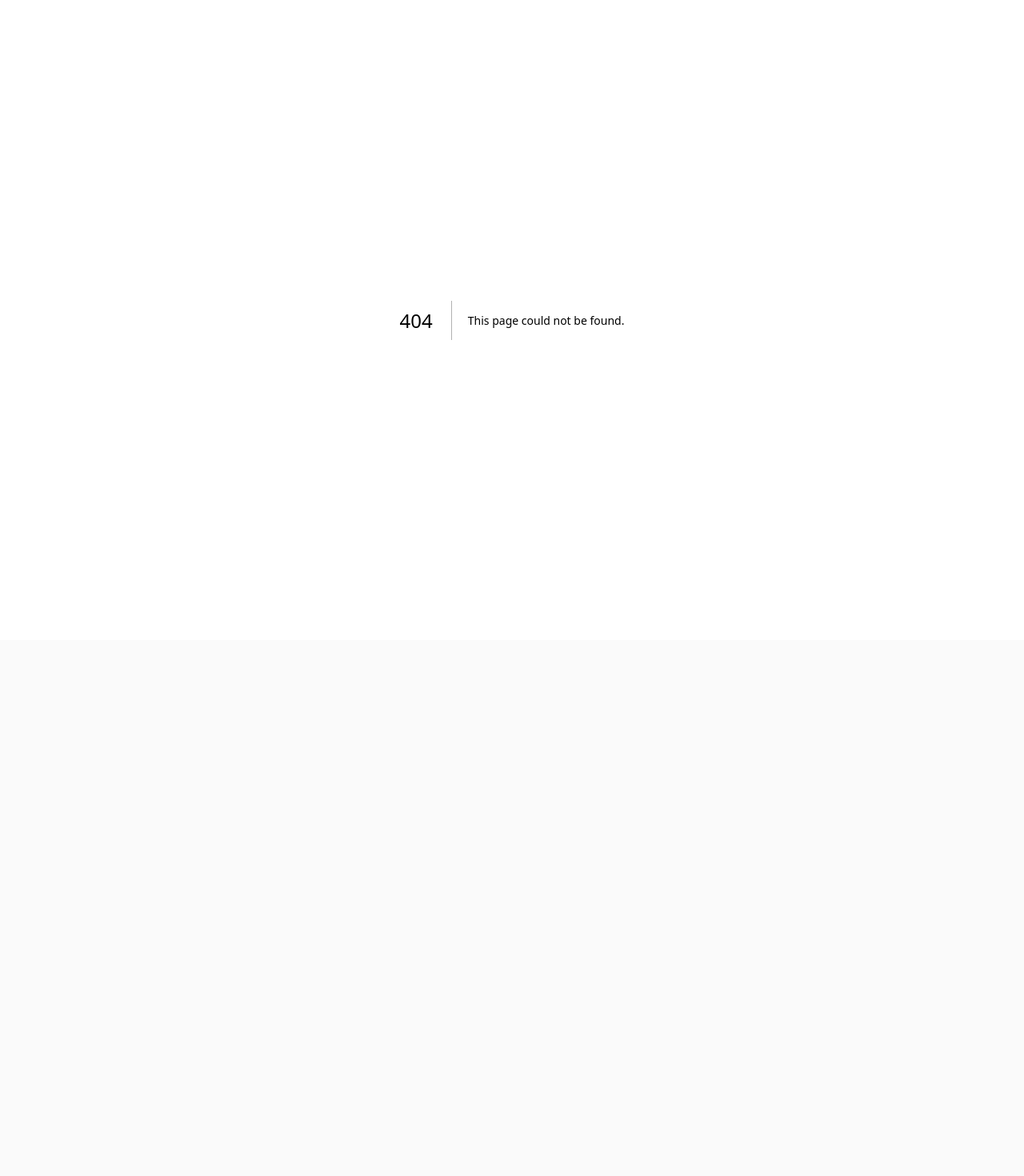
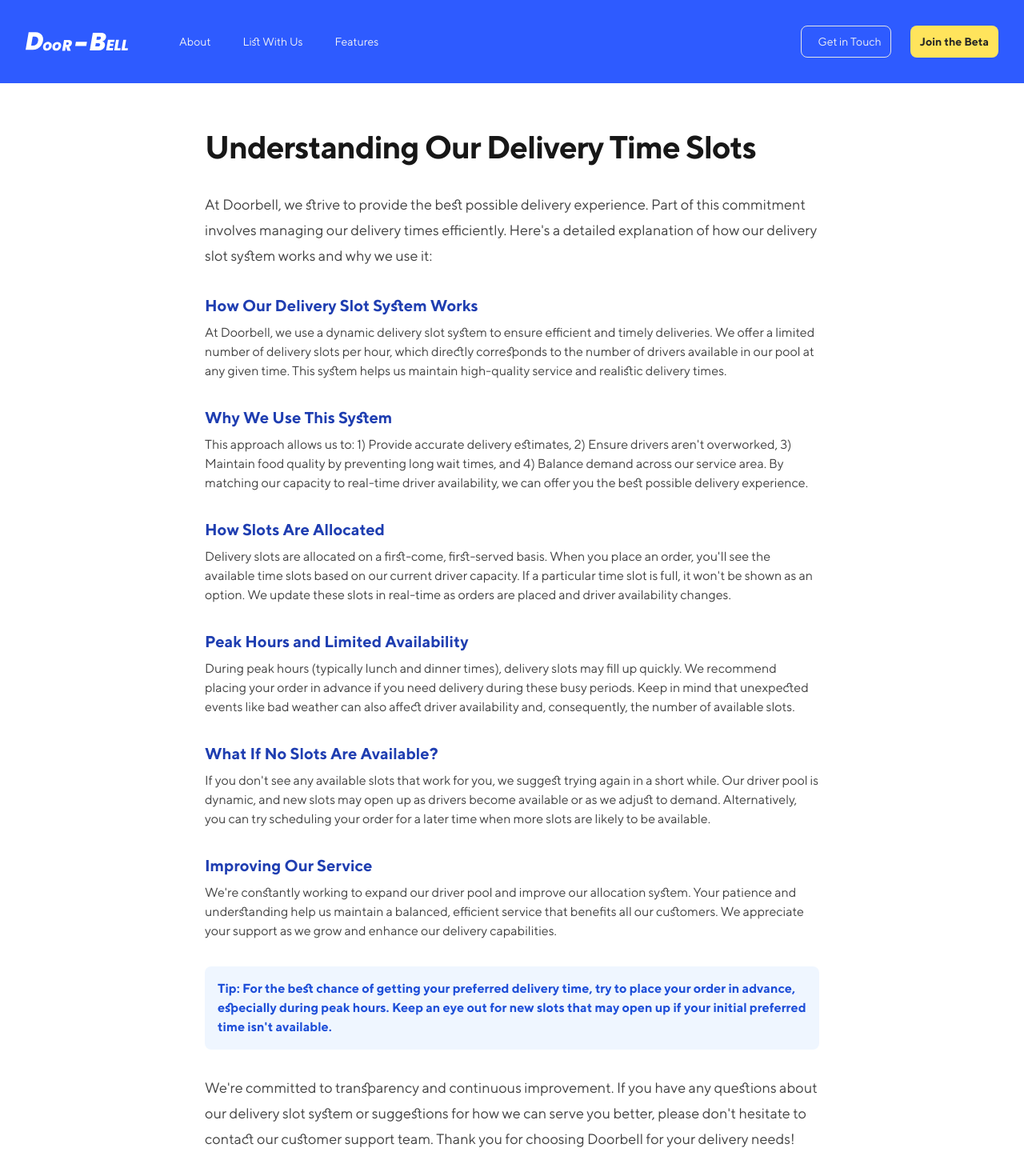
Before and after one commit to liwoo/doorbell-site, a Next.js app: page /delivery-time-help in a window 1280 px wide. Before the commit this address had no page. Shown: the top 1470 px of the page at 80% size. Before the commit the page ends 800 px from the top, so only its background shows below. Built offline with nearby package versions, Linux system fonts and the light colour scheme.

Commit message:
fixed some quoting errors

```diff
--- a/src/pages/delivery-help.jsx
+++ b/src/pages/delivery-help.jsx
@@ -41,14 +41,14 @@ export default function DeliveryHelp() {
           </h1>
           <p className="mb-8 text-lg text-gray-700">
             At Doorbell, we strive to make your delivery experience as smooth and transparent as possible.
-            Here's a step-by-step guide to help you understand our delivery process:
+            Here&apos;s a step-by-step guide to help you understand our delivery process:
           </p>
           {deliverySteps.map((step, index) => (
             <DeliveryStep key={index} {...step} />
           ))}
           <p className="mt-8 text-lg text-gray-700">
             If you have any questions or concerns during any stage of the delivery process,
-            please don't hesitate to contact our customer support team. We're here to help!
+            please don&apos;t hesitate to contact our customer support team. We&apos;re here to help!
           </p>
         </div>
       </div>
--- /dev/null
+++ b/src/pages/delivery-time-help.jsx
@@ -0,0 +1,73 @@
+import React from 'react';
+import MainLayout from "@/layouts/MainLayout";
+
+const InfoSection = ({ title, content }) => (
+  <div className="mb-8">
+    <h2 className="text-xl font-semibold mb-2 text-primary-dark">{title}</h2>
+    <p className="text-gray-700">{content}</p>
+  </div>
+);
+
+export default function DeliveryTimeHelp() {
+  const sections = [
+    {
+      title: "How Our Delivery Slot System Works",
+      content: "At Doorbell, we use a dynamic delivery slot system to ensure efficient and timely deliveries. We offer a limited number of delivery slots per hour, which directly corresponds to the number of drivers available in our pool at any given time. This system helps us maintain high-quality service and realistic delivery times."
+    },
+    {
+      title: "Why We Use This System",
+      content: "This approach allows us to: 1) Provide accurate delivery estimates, 2) Ensure drivers aren't overworked, 3) Maintain food quality by preventing long wait times, and 4) Balance demand across our service area. By matching our capacity to real-time driver availability, we can offer you the best possible delivery experience."
+    },
+    {
+      title: "How Slots Are Allocated",
+      content: "Delivery slots are allocated on a first-come, first-served basis. When you place an order, you'll see the available time slots based on our current driver capacity. If a particular time slot is full, it won't be shown as an option. We update these slots in real-time as orders are placed and driver availability changes."
+    },
+    {
+      title: "Peak Hours and Limited Availability",
+      content: "During peak hours (typically lunch and dinner times), delivery slots may fill up quickly. We recommend placing your order in advance if you need delivery during these busy periods. Keep in mind that unexpected events like bad weather can also affect driver availability and, consequently, the number of available slots."
+    },
+    {
+      title: "What If No Slots Are Available?",
+      content: "If you don't see any available slots that work for you, we suggest trying again in a short while. Our driver pool is dynamic, and new slots may open up as drivers become available or as we adjust to demand. Alternatively, you can try scheduling your order for a later time when more slots are likely to be available."
+    },
+    {
+      title: "Improving Our Service",
+      content: "We're constantly working to expand our driver pool and improve our allocation system. Your patience and understanding help us maintain a balanced, efficient service that benefits all our customers. We appreciate your support as we grow and enhance our delivery capabilities."
+    }
+  ];
+
+  return (
+    <MainLayout title="Delivery Time Help | Doorbell">
+      <div className="bg-white px-4 py-8 sm:px-6 sm:py-24 lg:px-8 lg:py-40">
+        <div className="mx-auto max-w-3xl">
+          <h1 className="text-3xl font-bold tracking-tight text-gray-900 sm:text-4xl mb-8">
+            Understanding Our Delivery Time Slots
+          </h1>
+          <p className="mb-8 text-lg text-gray-700">
+            At Doorbell, we strive to provide the best possible delivery experience. Part of this commitment
+            involves managing our delivery times efficiently. Here&apos;s a detailed explanation of how our
+            delivery slot system works and why we use it:
+          </p>
+
+          {sections.map((section, index) => (
+            <InfoSection key={index} {...section} />
+          ))}
+
+          <div className="mt-8 p-4 bg-blue-50 rounded-lg">
+            <p className="text-blue-700 font-semibold">
+              Tip: For the best chance of getting your preferred delivery time, try to place your order
+              in advance, especially during peak hours. Keep an eye out for new slots that may open up
+              if your initial preferred time isn&apos;t available.
+            </p>
+          </div>
+
+          <p className="mt-8 text-lg text-gray-700">
+            We&apos;re committed to transparency and continuous improvement. If you have any questions about
+            our delivery slot system or suggestions for how we can serve you better, please don&apos;t hesitate
+            to contact our customer support team. Thank you for choosing Doorbell for your delivery needs!
+          </p>
+        </div>
+      </div>
+    </MainLayout>
+  );
+}
--- a/src/pages/waiting-help.jsx
+++ b/src/pages/waiting-help.jsx
@@ -37,11 +37,11 @@ export default function WaitingHelp() {
       <div className="bg-white px-4 py-8 sm:px-6 sm:py-24 lg:px-8 lg:py-40">
         <div className="mx-auto max-w-3xl">
           <h1 className="text-3xl font-bold tracking-tight text-gray-900 sm:text-4xl mb-8">
-            Understanding the 'Waiting for Confirmation' Stage
+            Understanding the &apos;Waiting for Confirmation&apos; Stage
           </h1>
           <p className="mb-8 text-lg text-gray-700">
             At Doorbell, we want to ensure your order is processed smoothly from start to finish.
-            The 'Waiting for Confirmation' stage is an important part of this process. Here's everything
+            The &apos;Waiting for Confirmation&apos; stage is an important part of this process. Here&apos;s everything
             you need to know about this stage:
           </p>
           {infoSections.map((section, index) => (
@@ -50,13 +50,13 @@ export default function WaitingHelp() {
           <div className="mt-8 p-4 bg-blue-50 rounded-lg">
             <p className="text-blue-700">
               Tip: Keep an eye on your phone and our app during this stage. If we need to reach you about your order,
-              we'll send you a notification or give you a call.
+              we&apos;ll send you a notification or give you a call.
             </p>
           </div>
           <p className="mt-8 text-lg text-gray-700">
             If you have any other questions or concerns while waiting for your order confirmation,
-            please don't hesitate to contact our customer support team through the app or website.
-            We're here to help ensure your Doorbell experience is as smooth as possible!
+            please don&apos;t hesitate to contact our customer support team through the app or website.
+            We&apos;re here to help ensure your Doorbell experience is as smooth as possible!
           </p>
         </div>
       </div>
--- a/src/pages/why-signin.jsx
+++ b/src/pages/why-signin.jsx
@@ -45,9 +45,9 @@ export default function WhySignIn() {
             Why Sign In to Doorbell?
           </h1>
           <p className="mb-8 text-lg text-gray-700">
-            At Doorbell, we're committed to providing you with the best possible food delivery experience.
+            At Doorbell, we&apos;re committed to providing you with the best possible food delivery experience.
             Signing in to your account unlocks a range of benefits that make ordering easier, faster, and more
-            personalized. Here's why creating an account and staying signed in is worth it:
+            personalized. Here&apos;s why creating an account and staying signed in is worth it:
           </p>
 
           {benefits.map((benefit, index) => (
@@ -57,13 +57,13 @@ export default function WhySignIn() {
           <div className="mt-12 bg-gray-50 p-6 rounded-lg">
             <h2 className="text-2xl font-semibold mb-4 text-primary-dark">How We Handle Your Data</h2>
             <p className="mb-4 text-gray-700">
-              We understand that your data is important, and we're committed to handling it responsibly and transparently:
+              We understand that your data is important, and we&apos;re committed to handling it responsibly and transparently:
             </p>
             <ul className="list-disc pl-6 space-y-2 text-gray-700">
               <li>Your personal information is encrypted and stored securely.</li>
               <li>We never sell your data to third parties.</li>
               <li>You have full control over your data and can request to view, update, or delete it at any time.</li>
-              <li>We only use your data to improve your experience and provide the services you've requested.</li>
+              <li>We only use your data to improve your experience and provide the services you&apos;ve requested.</li>
               <li>Our data practices comply with all relevant privacy laws and regulations.</li>
             </ul>
             <p className="mt-4 text-gray-700">
```
